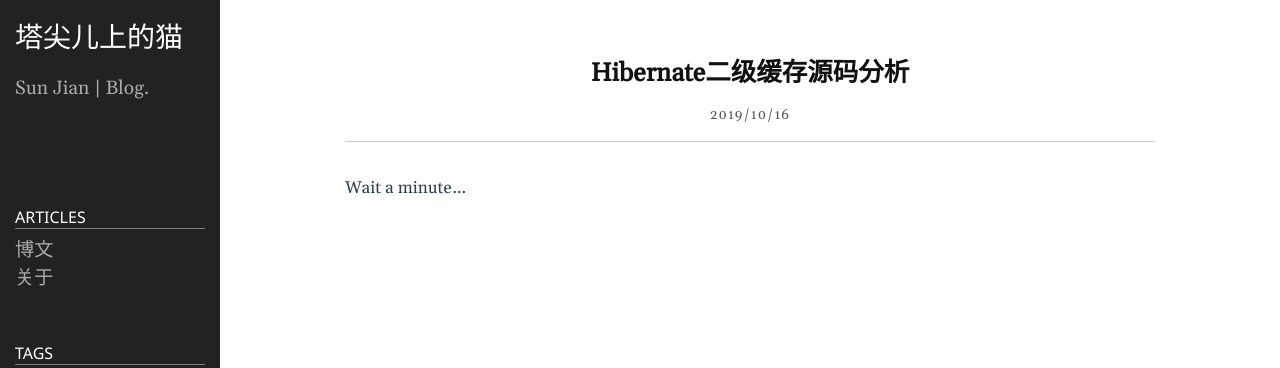
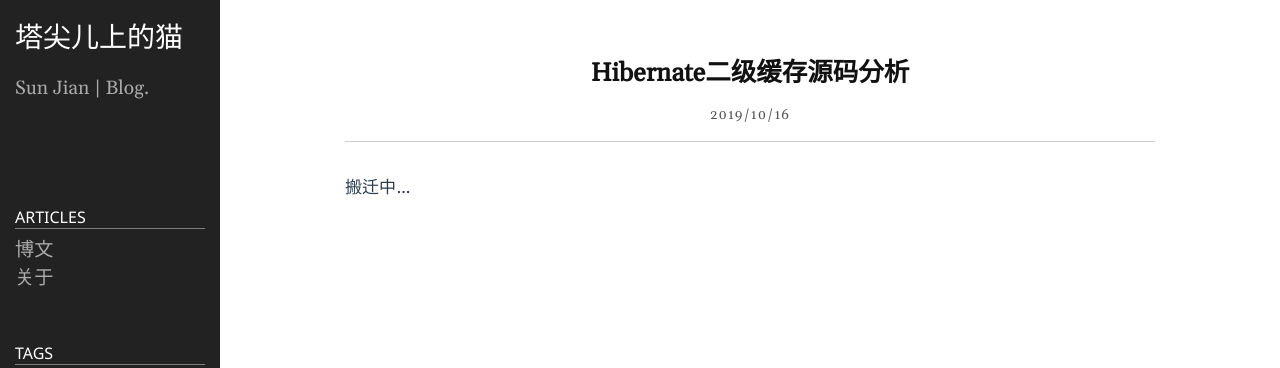
Before and after one commit to SpireCat/spirecat.github.io, a Jekyll site: the page built from _posts/2019-10-17-welcome-to-jekyll copy.md, in a window 1280 px wide. Shown: the top 368 px of the page. Built offline with Jekyll 4.4.1, drawn with Linux system fonts in a browser that asks for light colours.

Commit message:
搬迁中

```diff
--- a/_posts/2019-10-17-welcome-to-jekyll copy.md
+++ b/_posts/2019-10-17-welcome-to-jekyll copy.md
@@ -5,4 +5,4 @@ date:   2019-10-17 00:05:25 +0900
 category: Hibernate
 ---
 
-Wait a minute...
+搬迁中...
```
Also changed, not shown: _posts/2021-10-17-spring-session.md (+1 -1 lines).
